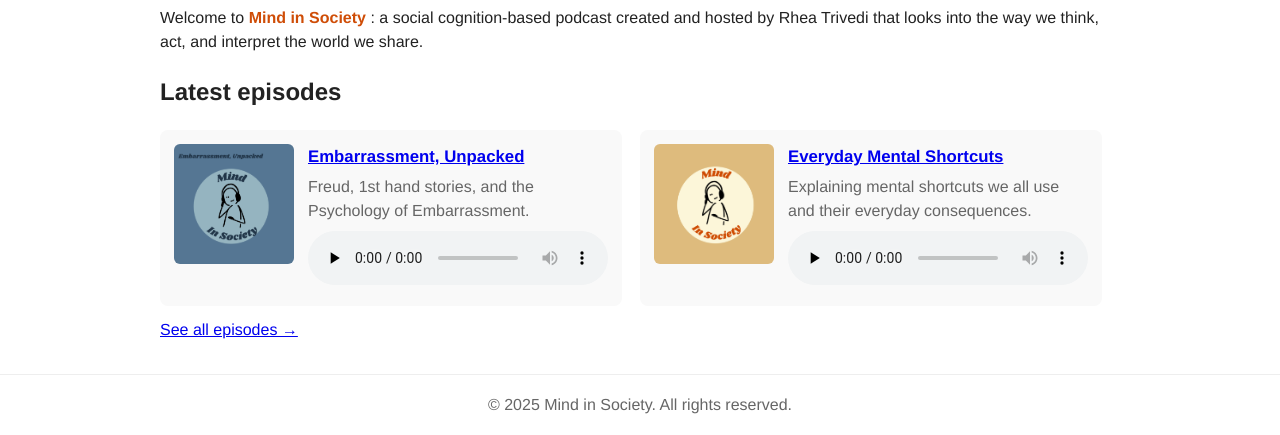
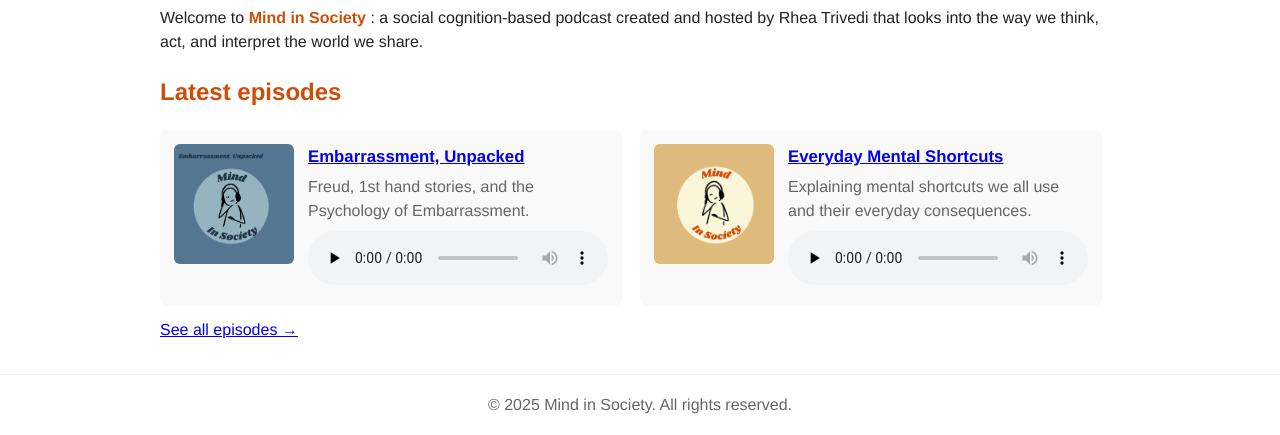
Before and after one commit to rheabeatrice/rheabeatrice.github.io, a plain HTML site: page index.html in a window 1280 px wide. Shown: the part 384-819 px from the top of the page. Drawn offline with Linux system fonts and the light colour scheme.

Commit message:
Update index.html

```diff
--- a/index.html
+++ b/index.html
@@ -18,7 +18,7 @@
 
 
     <section class="latest-episodes">
-      <h2>Latest episodes</h2>
+      <h2 class="mind">Latest episodes</h2>
       <div id="latest-list" class="episode-grid"></div>
       <p class="see-all"><a href="episodes.html">See all episodes →</a></p>
     </section>
```
